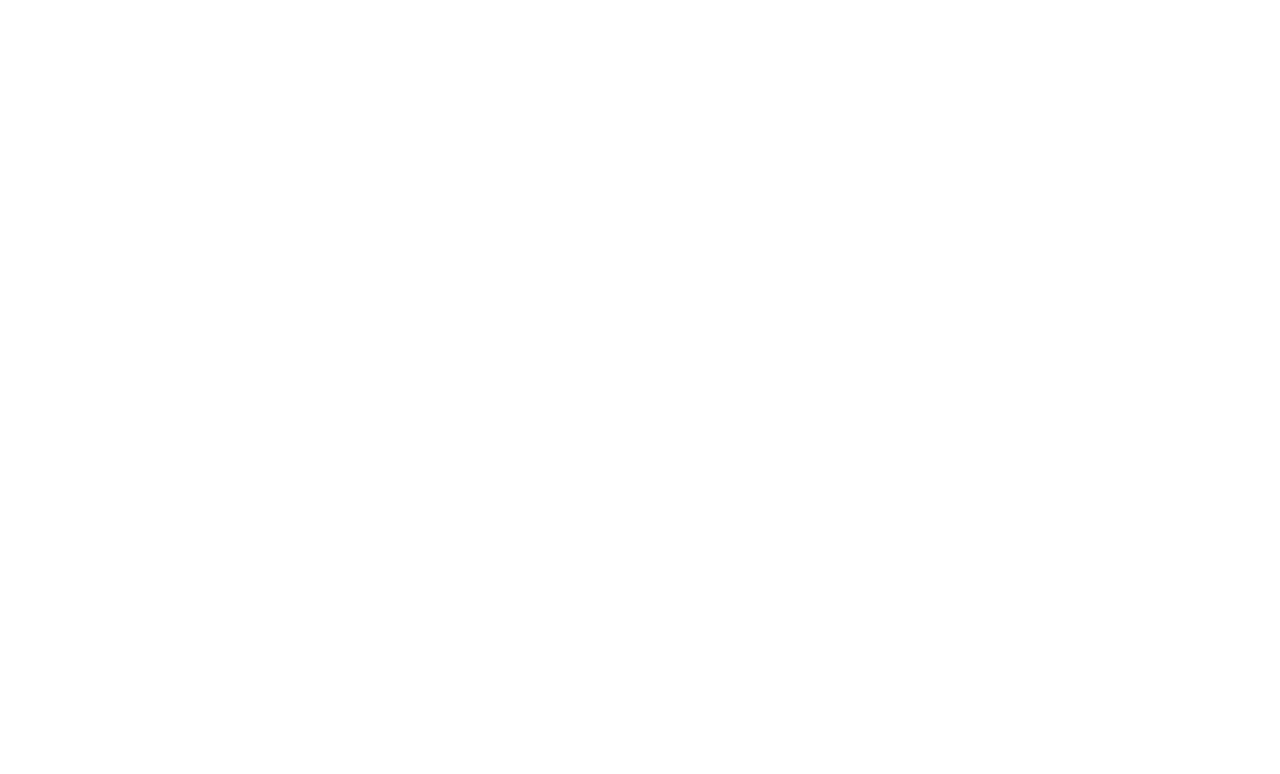
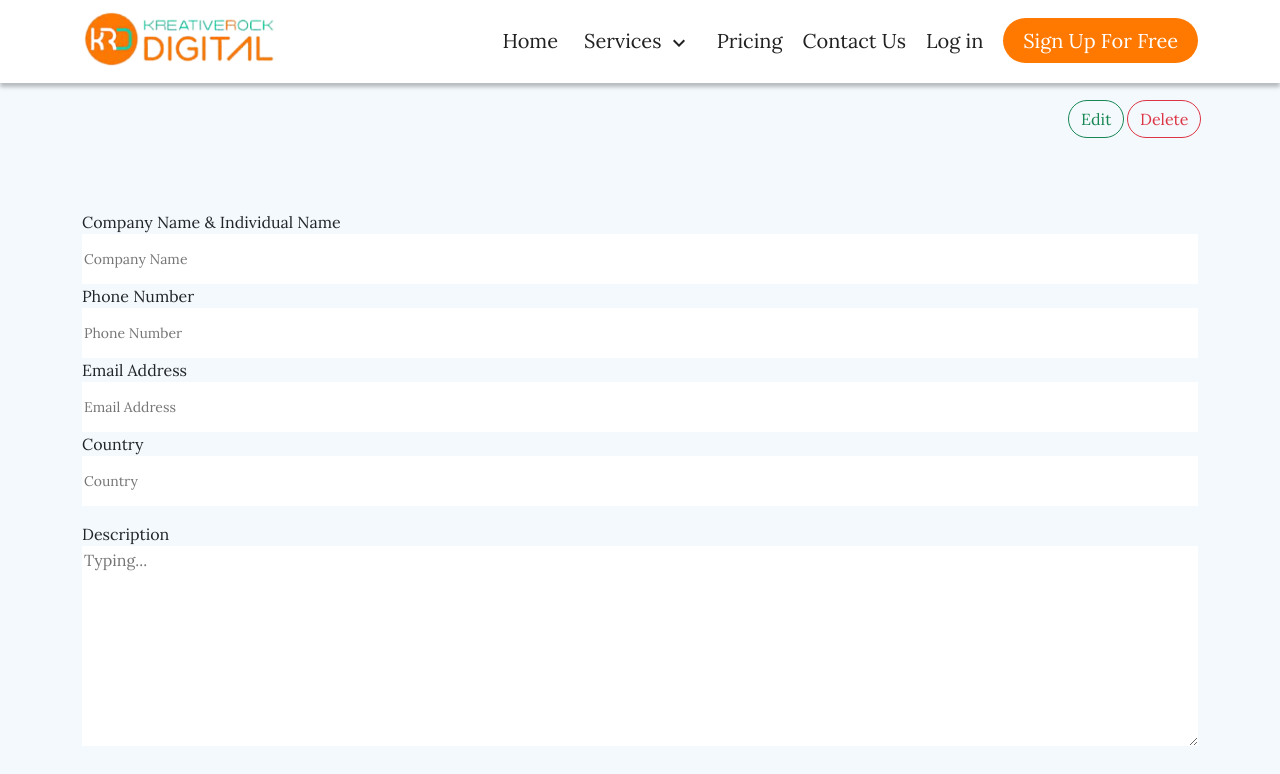
Before and after one commit to Phynnex/Kreative-rock, a React (Create React App) app: page /view-place-order in a window 1280 px wide. Before the commit this address had no page. Shown: the top 774 px of the page. Built offline with nearby package versions, Linux system fonts and the light colour scheme.

Commit message:
designed view-place-order

```diff
--- a/src/App.js
+++ b/src/App.js
@@ -18,6 +18,7 @@
 import Register from './components/sign-up/Register'
 import ReferralCode from './pages/ReferralCode'
 import PlaceOrder from './pages/PlaceOrder'
+import ViewPlaceOrder from "./pages/ViewPlaceOrder";
 import Notification from './pages/Notification'
 import EmailTemplates from "./pages/EmailTemplates";
 
@@ -126,10 +127,38 @@
           }
         />
 
-        <Route path="/referral-code" element={<Mainlayout><ReferralCode/></Mainlayout>} />
-        <Route path="/place-order" element={<Mainlayout><PlaceOrder/></Mainlayout>} />
-        <Route path="/notification" element={<Mainlayout><Notification/></Mainlayout>} />
-
+        <Route
+          path="/referral-code"
+          element={
+            <Mainlayout>
+              <ReferralCode />
+            </Mainlayout>
+          }
+        />
+        <Route
+          path="/place-order"
+          element={
+            <Mainlayout>
+              <PlaceOrder />
+            </Mainlayout>
+          }
+        />
+        <Route
+          path="/view-place-order"
+          element={
+            <Mainlayout>
+              <ViewPlaceOrder />
+            </Mainlayout>
+          }
+        />
+        <Route
+          path="/notification"
+          element={
+            <Mainlayout>
+              <Notification />
+            </Mainlayout>
+          }
+        />
       </Routes>
     </Router>
   );
--- a/src/pages/PlaceOrder.jsx
+++ b/src/pages/PlaceOrder.jsx
@@ -9,7 +9,10 @@
       <div className="container">
         <div className="row row-cols-3 justify-content-end">
           <div className="col-lg-1 col">
-            <Link className="btn btn-outline-warning rounded-pill" to="#">
+            <Link
+              className="btn btn-outline-warning rounded-pill"
+              to="/view-place-order"
+            >
               View
             </Link>
           </div>
--- /dev/null
+++ b/src/pages/ViewPlaceOrder.jsx
@@ -0,0 +1,96 @@
+import React from "react";
+import { Link } from "react-router-dom";
+import styles from "../assets/css/place-order.module.css";
+import HomeStyles from "../assets/css/home.module.css";
+
+const ViewPlaceOrder = () => {
+  return (
+    <>
+      <div className={styles.placeOrderWrapper}>
+        <div className="container">
+          <div className="row row-cols-1 justify-content-end">
+            <div className="col-lg-1 col ps-5">
+              <Link className="btn btn-outline-success rounded-pill" to="#">
+                Edit
+              </Link>
+            </div>
+            <div className="col-lg-1 col">
+              <Link className="btn btn-outline-danger rounded-pill" to="#">
+                Delete
+              </Link>
+            </div>
+          </div>
+
+          <br />
+          <br />
+          <br />
+
+          <form action="">
+            <div className="row-cols-1 gy-4 mx-auto">
+              <div className="col">
+                <label htmlFor="Company Name & Individual Name">
+                  Company Name & Individual Name
+                </label>
+                <input
+                  className={`w-100 ${HomeStyles.enquiryInputBox}`}
+                  type="text"
+                  name="Company Name & Individual Name"
+                  placeholder="Company Name"
+                />
+              </div>
+
+              <div className="col">
+                <label htmlFor="Phone Number">Phone Number</label>
+                <input
+                  className={`w-100 ${HomeStyles.enquiryInputBox}`}
+                  type="tel"
+                  name="Phone Number"
+                  placeholder="Phone Number"
+                />
+              </div>
+
+              <div className="col">
+                <label htmlFor="Email Address">Email Address</label>
+                <input
+                  className={`w-100 ${HomeStyles.enquiryInputBox}`}
+                  type="email"
+                  name="Email"
+                  placeholder="Email Address"
+                />
+              </div>
+
+              <div className="col">
+                <label htmlFor="Country">Country</label>
+                <input
+                  className={`w-100 ${HomeStyles.enquiryInputBox}`}
+                  type="text"
+                  name="Country"
+                  placeholder="Country"
+                />
+              </div>
+            </div>
+
+            <div className="mt-3">
+              <label htmlFor="Description">Description</label>
+              <textarea
+                placeholder="Typing..."
+                name=""
+                className={`w-100 ${HomeStyles.enquiryTextarea}`}
+              ></textarea>
+            </div>
+
+            <div className="mt-4 text-center">
+              <input
+                className="pri-btn fs-5 ps-5 pe-5"
+                type="submit"
+                value="PLACE ORDER"
+              />
+            </div>
+          </form>
+        </div>
+      </div>
+    </>
+  );
+};
+
+export default ViewPlaceOrder;
```
